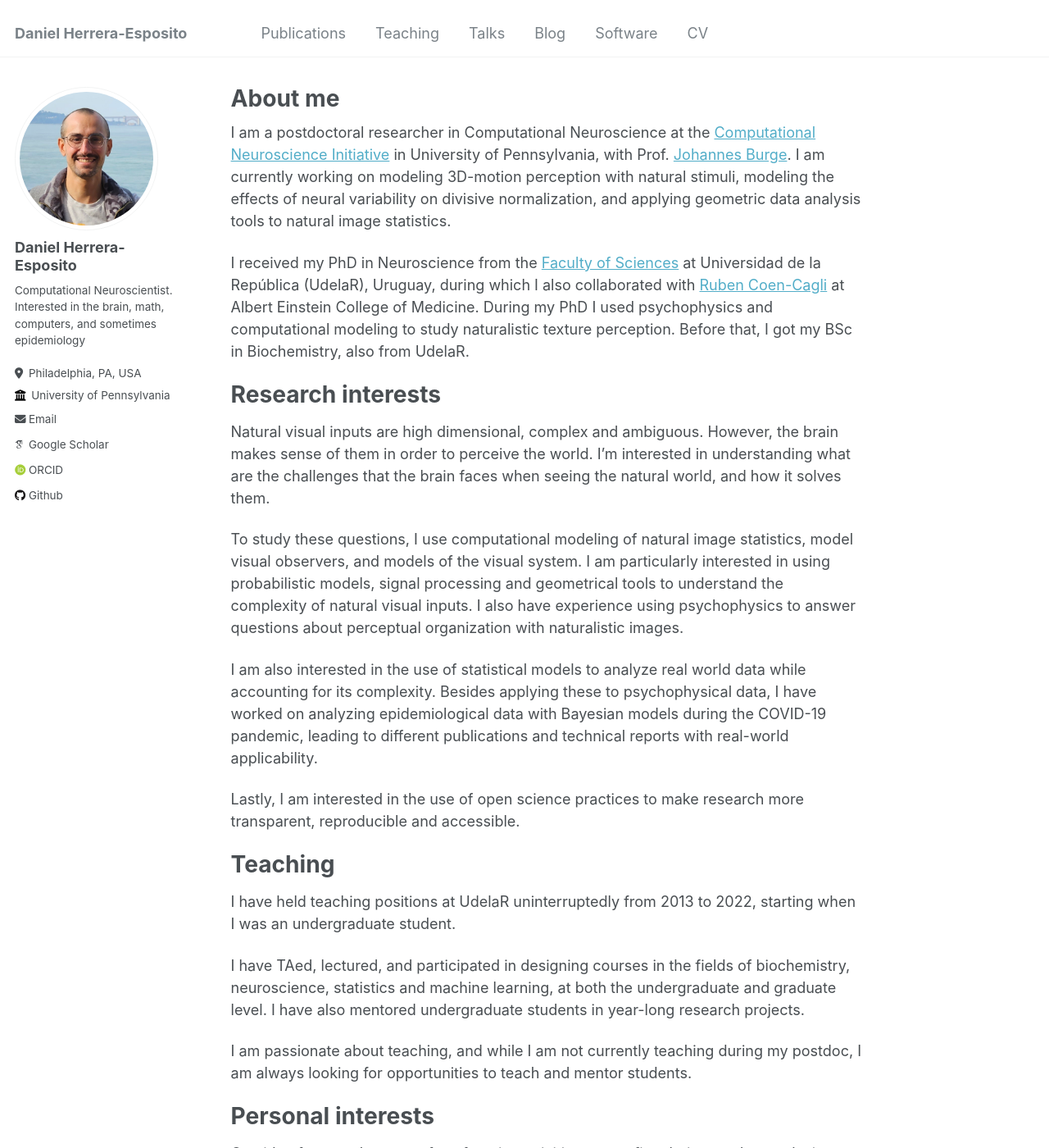
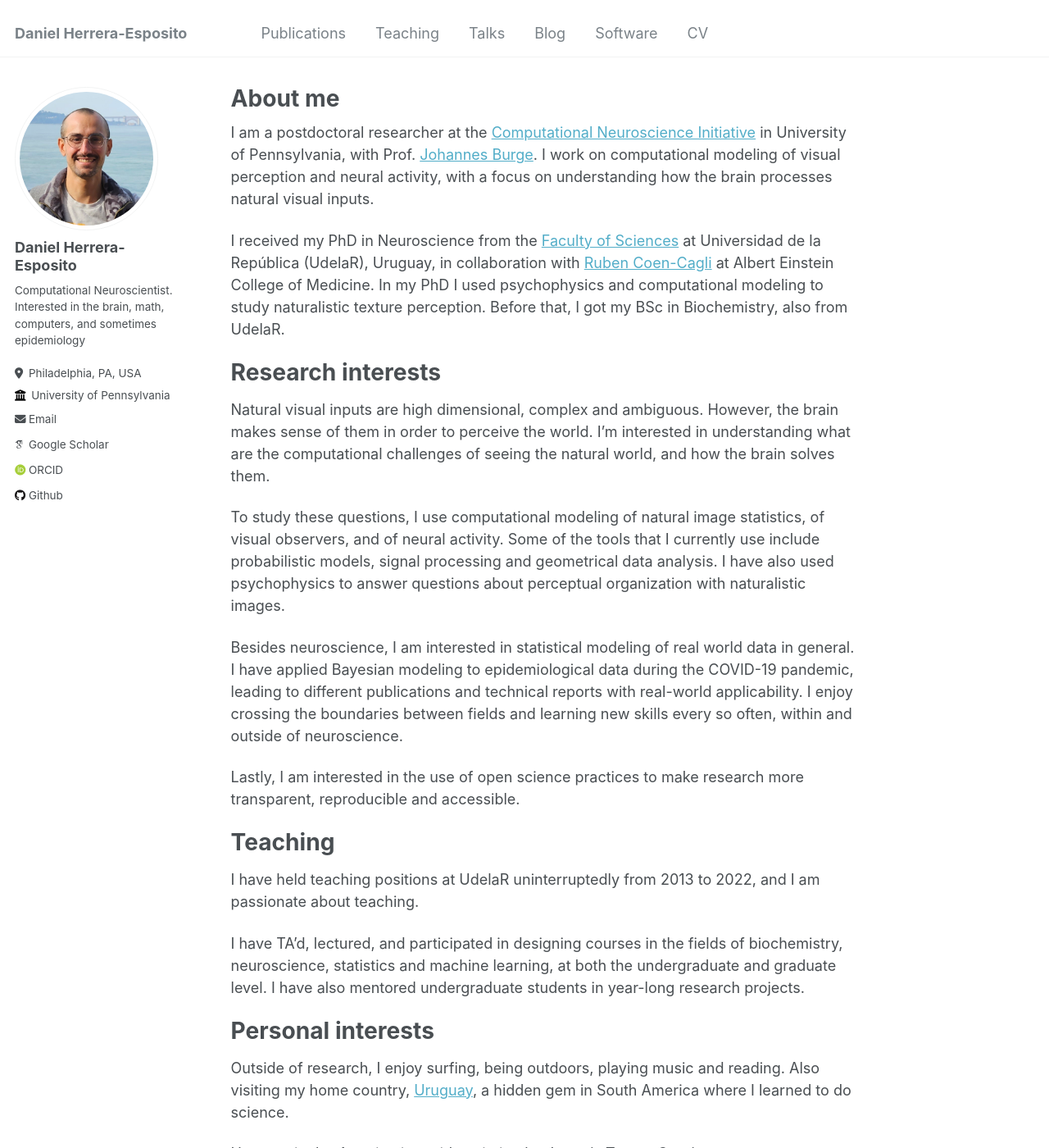
Before and after one commit to dherrera1911/dherrera1911.github.io, a Jekyll site: the page built from _pages/about.md, in a window 1280 px wide and 1400 px high. Shown: the whole window at 82% size. Built offline with Jekyll 4.4.1, drawn with Linux system fonts in a browser that asks for light colours; some web fonts are replaced; some of the changed text lies outside the part shown.

Commit message:
Tidy about me

```diff
--- a/_pages/about.md
+++ b/_pages/about.md
@@ -7,20 +7,19 @@ redirect_from:
   - /about.html
 ---
 
-I am a postdoctoral researcher in Computational Neuroscience
+I am a postdoctoral researcher
 at the [Computational Neuroscience Initiative](https://cni.upenn.edu/)
 in University of Pennsylvania, with Prof.
-[Johannes Burge](https://jburge.psych.upenn.edu/). I am currently
-working on modeling 3D-motion perception with natural stimuli,
-modeling the effects of neural variability on divisive
-normalization, and applying geometric data analysis tools
-to natural image statistics.
+[Johannes Burge](https://jburge.psych.upenn.edu/). I work on
+computational modeling of visual perception and neural activity,
+with a focus on understanding how the brain processes natural
+visual inputs.
 
 I received my PhD in Neuroscience from the [Faculty of Sciences](https://www.fcien.edu.uy/) at
-Universidad de la República (UdelaR), Uruguay, during which I
-also collaborated with [Ruben Coen-Cagli](https://sites.google.com/site/rubencoencagli/)
+Universidad de la República (UdelaR), Uruguay, in collaboration
+with [Ruben Coen-Cagli](https://sites.google.com/site/rubencoencagli/)
 at Albert Einstein College of Medicine.
-During my PhD I used psychophysics and computational modeling to
+In my PhD I used psychophysics and computational modeling to
 study naturalistic texture perception. Before that, I got my BSc in
 Biochemistry, also from UdelaR.
 
@@ -30,24 +29,24 @@ Research interests
 Natural visual inputs are high dimensional, complex and ambiguous.
 However, the brain makes sense of them in order to
 perceive the world. I'm interested in understanding what are
-the challenges that the brain faces when seeing the natural world,
-and how it solves them.
+the computational challenges of seeing the natural world,
+and how the brain solves them.
 
 To study these questions, I use computational modeling of
-natural image statistics, model visual observers, and
-models of the visual system. I am particularly interested in
-using probabilistic models, signal processing and
-geometrical tools to understand the complexity of
-natural visual inputs. I also have experience using psychophysics
+natural image statistics, of visual observers, and of neural
+activity. Some of the tools that I currently use
+include probabilistic models, signal processing and
+geometrical data analysis. I have also used psychophysics
 to answer questions about perceptual organization with
 naturalistic images.
 
-I am also interested in the use of statistical models to analyze
-real world data while accounting for its complexity. Besides
-applying these to psychophysical data, I have worked on
-analyzing epidemiological data with Bayesian models during the
+Besides neuroscience, I am interested in statistical modeling
+of real world data in general. I have applied Bayesian
+modeling to epidemiological data during the
 COVID-19 pandemic, leading to different publications and
 technical reports with real-world applicability.
+I enjoy crossing the boundaries between fields and learning
+new skills every so often, within and outside of neuroscience.
 
 Lastly, I am interested in the use of open science practices
 to make research more transparent, reproducible and accessible.
@@ -57,27 +56,20 @@ Teaching
 ======
 
 I have held teaching positions at UdelaR uninterruptedly
-from 2013 to 2022, starting when I was an undergraduate student.
+from 2013 to 2022, and I am passionate about teaching.
 
-I have TAed, lectured, and participated in designing courses
+I have TA'd, lectured, and participated in designing courses
 in the fields of biochemistry, neuroscience,
 statistics and machine learning, at both the undergraduate
 and graduate level. I have also mentored undergraduate students
 in year-long research projects.
 
-I am passionate about teaching, and while I am not currently
-teaching during my postdoc, I am always looking for opportunities
-to teach and mentor students.
-
-
 Personal interests
 ======
 
-Outside of research, some of my favorite activities are
-surfing, being outdoors, playing music and reading. Also
-visiting my home country, [Uruguay](https://uruguaynatural.com/en/),
-a hidden gem in South America where I learned to
-do science.
+Outside of research, I enjoy surfing, being outdoors, playing music
+and reading. Also visiting my home country, [Uruguay](https://uruguaynatural.com/en/),
+a hidden gem in South America where I learned to do science.
 
 Uruguay in the *America invertida* painting by Joaquín Torres-García
 ![Uruguay in the 'America invertida' painting by Joaquín Torres-García](/images/america_invertida.jpg)
```
